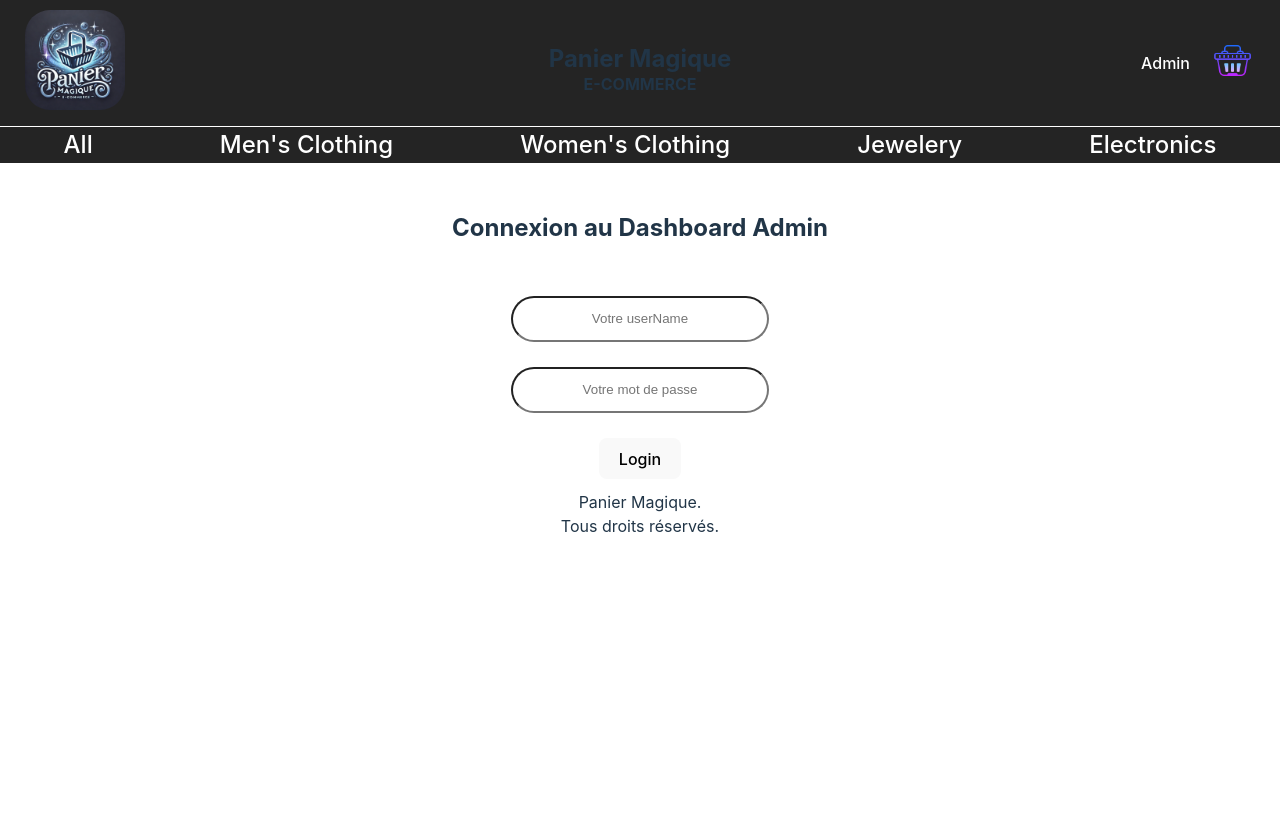
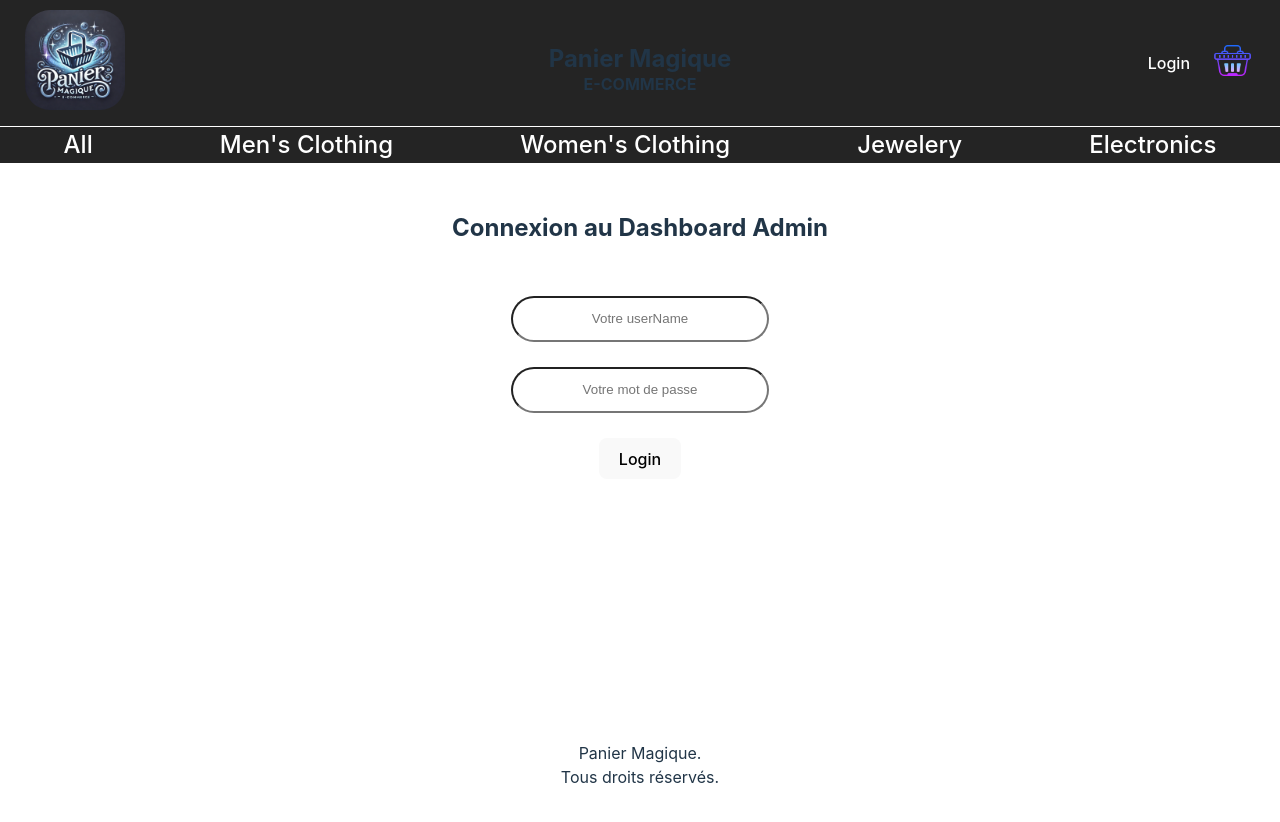
Before and after one commit to Manon13380/Panier_magique, a React (Vite) app in the folder FrontEnd/: page /Login in a window 1280 px wide. Shown: the top 822 px of the page. After the commit the page ends 800 px from the top, so only its background shows below. Built offline with nearby package versions, Linux system fonts and the light colour scheme.

Commit message:
fix : bug frontend and bug redirection

```diff
--- a/FrontEnd/src/App.css
+++ b/FrontEnd/src/App.css
@@ -1,7 +1,5 @@
 #root {
-  width: 100vm;
   text-align: center;
-  min-height: 100vh;
 }
 
 .logo {
--- a/FrontEnd/src/Components/DisplayProducts/DisplayProducts.css
+++ b/FrontEnd/src/Components/DisplayProducts/DisplayProducts.css
@@ -36,13 +36,15 @@
   align-items: center;
   position: relative;
   margin-top: 190px;
-  flex-grow: 1
+  flex-grow: 1;
+  min-height: calc(100vh - 260px);
 }
 
 .container {
   display: flex;
   flex-direction: column;
-  min-height: calc(100vh - 70px)
+  min-height: calc(100vh - 70px);
+  flex: 1;
 }
 
 .close-button {
--- a/FrontEnd/src/Components/Header/Header.jsx
+++ b/FrontEnd/src/Components/Header/Header.jsx
@@ -32,7 +32,6 @@ const Header = () => {
     navigate("/");
   };
 
-  console.log()
 
   return (
     <>
@@ -53,7 +52,7 @@ const Header = () => {
           </h2>
         </div>
         <div id="rightHeader">
-          {basePath != "/Product" || !(location.pathname === "/Dashboard" || location.pathname.startsWith("/Dashboard/")) && (
+          {(basePath !== "/Product" && !location.pathname.startsWith("/Dashboard")  && location.pathname != "/Login"  && location.pathname != "/Panier") && (
             <div id="searchContainer">
               <img id="searchIcon" src={Loupe} alt="Loupe" />{" "}
               <input
@@ -66,17 +65,17 @@ const Header = () => {
               />
             </div>
           )}
-          {!(location.pathname === "/Dashboard" || location.pathname.startsWith("/Dashboard/"))  ?
+          {!location.pathname.startsWith("/Dashboard") ?
              (
-              <Link to="/Login" className="link">
-                Admin
+              <Link to={sessionStorage.getItem("token") ? "/Dashboard" : "/Login"} className="link">
+                {sessionStorage.getItem("token") ? "Dashboard" : "Login"}
               </Link>
 
           ) : (
             <button onClick={() => deconnexion()}>Déconnexion</button>
           )}
 
-          {!(location.pathname === "/Dashboard" || location.pathname.startsWith("/Dashboard/")) && (
+          { !location.pathname.startsWith("/Dashboard") && (
             <div className="cart-container">
               <Link to={"/Panier"}>
                 <img id="LogoPanier" src={Panier} alt="panier" />{" "}
--- a/FrontEnd/src/Components/Layouts.jsx
+++ b/FrontEnd/src/Components/Layouts.jsx
@@ -9,12 +9,12 @@ const Layout = ({ children }) => {
 
   const location = useLocation();
   return (
-    <div>
+    <>
       <Header />
-      {!(location.pathname === "/Dashboard" || location.pathname.startsWith("/Dashboard/")) && (<NavBar />)}
+      {!location.pathname.startsWith("/Dashboard") && (<NavBar />)}
       <main>{children}</main>
-      {!(location.pathname === "/Dashboard" || location.pathname.startsWith("/Dashboard/"))&& (<Footer />)}
-    </div>
+      {!location.pathname.startsWith("/Dashboard") && location.pathname != "/success" && location.pathname != "/cancel" && (<Footer />)}
+    </>
   );
 };
 
--- a/FrontEnd/src/Components/PaymentPanel/PaymentPanel.jsx
+++ b/FrontEnd/src/Components/PaymentPanel/PaymentPanel.jsx
@@ -42,7 +42,6 @@ const PaymentPanel = () => {
         <div id="LogoPaymentContainer">
           <PaymentIcon src={CBIcon}></PaymentIcon>
           <PaymentIcon src={VisaIcon}></PaymentIcon>
-          <PaymentIcon src={PaypalIcon}></PaymentIcon>
           <PaymentIcon src={AEIcon}></PaymentIcon>
         </div>
         <p>Paiement sécurisé</p>
--- /dev/null
+++ b/FrontEnd/src/Pages/Dashboaard/Login.css
@@ -0,0 +1,5 @@
+.loginContainer {
+  min-height: calc(100vh - 260px);
+  padding-top: 190px;
+  flex: 1;
+}
--- a/FrontEnd/src/Pages/Dashboaard/Login.jsx
+++ b/FrontEnd/src/Pages/Dashboaard/Login.jsx
@@ -3,6 +3,7 @@ import { useNavigate } from "react-router-dom";
 import FormLogin from "../../Components/FormLogin/FormLogin";
 import Layout from "../../Components/Layouts";
 import toastr from "toastr";
+import "./Login.css";
 
 const Login = () => {
   const [password, setPassword] = useState("");
@@ -19,15 +20,25 @@ const Login = () => {
 
   const Authentification = (e) => {
     e.preventDefault();
-    if (userName == "admin" && password == "password") {
+    if (userName == "admin") {
+      if (password == "password") {
         fetch(
           "https://api.themoviedb.org/3/authentication/token/new?api_key=095ce1468f7fa286e78b099eb6bac9b1"
         )
           .then((res) => res.json())
           .then((result) => {
             sessionStorage.setItem("token", result.request_token);
+            navigate("/Dashboard");
           });
-      navigate("/Dashboard");
+      } else {
+        navigate("/Login");
+        toastr.error("Mauvais mot de passe", "Erreur", {
+          closeButton: true,
+          progressBar: true,
+          positionClass: "toast-bottom-right",
+          timeOut: 3000,
+        });
+      }
     } else {
       navigate("/Login");
       toastr.error("Utilisateur non trouvé", "Erreur", {
@@ -41,7 +52,7 @@ const Login = () => {
   return (
     <>
       <Layout>
-        <div className="Container">
+        <div className=" loginContainer ">
           <form className="authForm" onSubmit={Authentification}>
             <h2>Connexion au Dashboard Admin</h2>
             <FormLogin
--- a/FrontEnd/src/Pages/PaymentStatus.jsx
+++ b/FrontEnd/src/Pages/PaymentStatus.jsx
@@ -7,7 +7,7 @@ const PaymentStatus = () => {
   return (
     <>
       <Layout>
-        <div className="Container">
+        <div className="Container ">
           <h2>{location.pathname === "/success" ? "Commande validée" : "Erreur de lors de la commande"}</h2>
           <p>{location.pathname === "/success" ? "Merci pour votre achat" : "Veuillez réessayer"}</p>
         </div>
--- a/FrontEnd/src/index.css
+++ b/FrontEnd/src/index.css
@@ -26,7 +26,6 @@ a:hover {
 body {
   margin: 0;
   min-width: 320px;
-  min-height: 100vh;
 }
 
 h1 {
```
Lines whose indentation alone changed are shown as unchanged.
